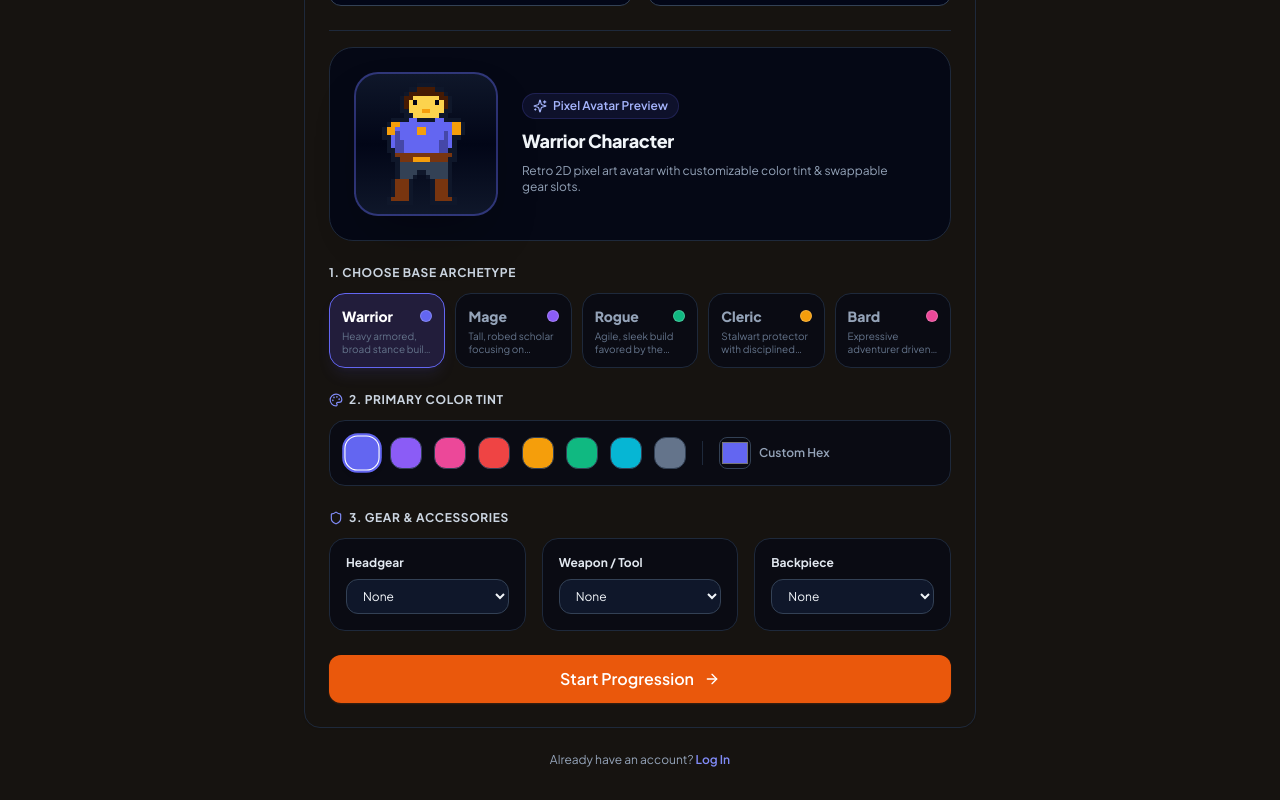
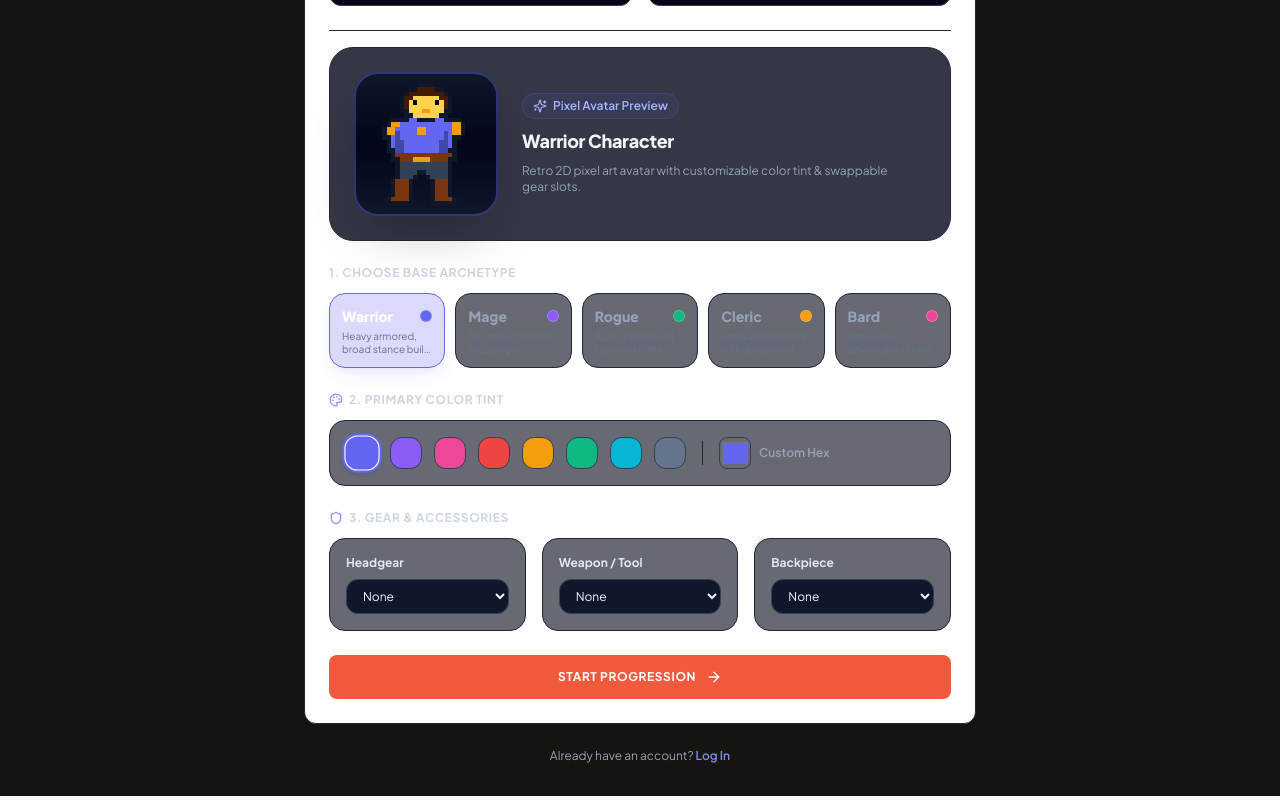
Before and after one commit to dhruvp-dev/kriya, a Next.js app: page /signup in a window 1280 px wide. Shown: the part 315-1115 px from the top of the page. Built offline with nearby package versions, Linux system fonts and the light colour scheme.

Commit message:
style: align UI components (Toast, Button, Card, Badge) with Retro-Futuristic Editorial system

```diff
--- a/components/ui/Badge.tsx
+++ b/components/ui/Badge.tsx
@@ -8,21 +8,21 @@ export interface BadgeProps extends React.HTMLAttributes<HTMLSpanElement> {
 
 export function Badge({ variant = 'default', className, children, ...props }: BadgeProps) {
   const variants = {
-    default: 'bg-slate-800 text-slate-300 border-slate-700',
-    easy: 'bg-emerald-500/10 text-emerald-400 border-emerald-500/30',
-    medium: 'bg-blue-500/10 text-blue-400 border-blue-500/30',
-    hard: 'bg-purple-500/10 text-purple-400 border-purple-500/30',
-    epic: 'bg-amber-500/10 text-amber-400 border-amber-500/30 font-semibold',
-    strength: 'bg-rose-500/10 text-rose-400 border-rose-500/30',
-    intellect: 'bg-sky-500/10 text-sky-400 border-sky-500/30',
-    discipline: 'bg-teal-500/10 text-teal-400 border-teal-500/30',
-    creativity: 'bg-pink-500/10 text-pink-400 border-pink-500/30',
+    default: 'bg-[#F7F5F0] text-[#171A21] border-[#E5E1D9]',
+    easy: 'bg-[#ECFDF5] text-[#2E9B72] border-[#A7F3D0]',
+    medium: 'bg-[#EFF6FF] text-[#2563EB] border-[#BFDBFE]',
+    hard: 'bg-[#F5F3FF] text-[#7C3AED] border-[#DDD6FE]',
+    epic: 'bg-[#FFFBEB] text-[#D97706] border-[#FDE68A] font-bold',
+    strength: 'bg-[#FEF2F2] text-[#DC2626] border-[#FCA5A5]',
+    intellect: 'bg-[#EFF6FF] text-[#2563EB] border-[#BFDBFE]',
+    discipline: 'bg-[#ECFDF5] text-[#2E9B72] border-[#A7F3D0]',
+    creativity: 'bg-[#F5F3FF] text-[#7C3AED] border-[#DDD6FE]',
   };
 
   return (
     <span
       className={cn(
-        'inline-flex items-center px-2.5 py-0.5 rounded-full text-xs font-medium border capitalize',
+        'inline-flex items-center px-2.5 py-0.5 rounded-md text-xs font-semibold border capitalize font-sans',
         variants[variant],
         className
       )}
--- a/components/ui/Button.tsx
+++ b/components/ui/Button.tsx
@@ -25,36 +25,35 @@ export const Button = React.forwardRef<HTMLButtonElement, ButtonProps>(
     ref
   ) => {
     const baseStyles =
-      'inline-flex items-center justify-center font-semibold rounded-xl transition-all focus:outline-none focus:ring-2 focus:ring-offset-2 focus:ring-offset-[#161310] disabled:opacity-50 disabled:cursor-not-allowed select-none';
+      'inline-flex items-center justify-center font-bold rounded-lg transition-colors focus:outline-none focus:ring-2 focus:ring-offset-2 focus:ring-offset-[#F7F5F0] disabled:opacity-50 disabled:cursor-not-allowed select-none font-sans';
 
     const variants = {
       primary:
-        'bg-[#EA580C] hover:bg-[#C2410C] text-white shadow-sm shadow-[#EA580C]/20 focus:ring-[#EA580C]',
+        'bg-[#F05A3C] hover:bg-[#D9482D] text-white shadow-2xs focus:ring-[#F05A3C]',
       secondary:
-        'bg-[#26221D] hover:bg-[#2E2822] text-[#F5F2ED] border border-[#453D33] focus:ring-[#453D33]',
-      ghost: 'bg-transparent hover:bg-[#26221D]/60 text-[#A89F8F] focus:ring-[#453D33]',
+        'bg-[#FFFFFF] hover:bg-[#F7F5F0] text-[#171A21] border border-[#E5E1D9] focus:ring-[#202B3C]',
+      ghost: 'bg-transparent hover:bg-[#EFECE6] text-[#686C73] hover:text-[#171A21] focus:ring-[#E5E1D9]',
       danger:
-        'bg-rose-600 hover:bg-rose-500 text-white shadow-sm shadow-rose-600/20 focus:ring-rose-500',
-      gold: 'bg-[#F59E0B] hover:bg-[#D97706] text-[#161310] font-bold shadow-sm shadow-[#F59E0B]/20 focus:ring-[#F59E0B]',
+        'bg-[#DC2626] hover:bg-[#B91C1C] text-white shadow-2xs focus:ring-[#DC2626]',
+      gold: 'bg-[#FFB547] hover:bg-[#D97706] text-[#171A21] font-bold shadow-2xs focus:ring-[#FFB547]',
     };
 
     const sizes = {
-      sm: 'px-3 py-1.5 h-9 text-xs gap-1.5',
-      md: 'px-4 py-2.5 h-11 text-sm gap-2',
-      lg: 'px-6 py-3.5 h-12 text-base gap-2.5',
+      sm: 'px-3 py-1.5 h-8 text-xs gap-1.5',
+      md: 'px-4 py-2 h-10 text-xs uppercase tracking-wider gap-2',
+      lg: 'px-5 py-2.5 h-11 text-xs uppercase tracking-wider gap-2.5',
     };
 
     return (
       <motion.button
         ref={ref}
         whileTap={{ scale: disabled || isLoading ? 1 : 0.98 }}
-        whileHover={{ scale: disabled || isLoading ? 1 : 1.01 }}
         className={cn(baseStyles, variants[variant], sizes[size], className)}
         disabled={disabled || isLoading}
         {...props}
       >
         {isLoading ? (
-          <span className="inline-block w-4 h-4 border-2 border-current border-t-transparent rounded-full animate-spin mr-1" />
+          <span className="inline-block w-3.5 h-3.5 border-2 border-current border-t-transparent rounded-full animate-spin mr-1" />
         ) : null}
         {children}
       </motion.button>
--- a/components/ui/Card.tsx
+++ b/components/ui/Card.tsx
@@ -9,8 +9,8 @@ export function Card({ className, hoverEffect = false, children, ...props }: Car
   return (
     <div
       className={cn(
-        'glass-panel rounded-2xl p-6 border border-[#453D33]/60 shadow-sm transition-all',
-        hoverEffect && 'glass-panel-hover',
+        'bg-[#FFFFFF] rounded-xl p-6 border border-[#E5E1D9] shadow-2xs transition-all font-sans',
+        hoverEffect && 'hover:border-[#C8C3B8] hover:shadow-xs',
         className
       )}
       {...props}
--- a/components/ui/Toast.tsx
+++ b/components/ui/Toast.tsx
@@ -37,33 +37,33 @@ export function ToastProvider({ children }: { children: React.ReactNode }) {
   return (
     <ToastContext.Provider value={{ showToast }}>
       {children}
-      <div className="fixed bottom-5 right-5 z-50 flex flex-col gap-2 pointer-events-none max-w-sm w-full px-4">
+      <div className="fixed bottom-5 right-5 z-50 flex flex-col gap-2 pointer-events-none max-w-sm w-full px-4 font-sans">
         <AnimatePresence>
           {toasts.map((toast) => (
             <motion.div
               key={toast.id}
-              initial={{ opacity: 0, y: 20, scale: 0.9 }}
+              initial={{ opacity: 0, y: 16, scale: 0.95 }}
               animate={{ opacity: 1, y: 0, scale: 1 }}
-              exit={{ opacity: 0, scale: 0.9, transition: { duration: 0.15 } }}
-              className={`pointer-events-auto flex items-center justify-between gap-3 p-4 rounded-xl shadow-xl border backdrop-blur-md ${
+              exit={{ opacity: 0, scale: 0.95, transition: { duration: 0.15 } }}
+              className={`pointer-events-auto flex items-center justify-between gap-3 p-4 rounded-xl shadow-lg border ${
                 toast.type === 'success'
-                  ? 'bg-emerald-950/80 border-emerald-500/30 text-emerald-200'
+                  ? 'bg-[#ECFDF5] border-[#A7F3D0] text-[#065F46]'
                   : toast.type === 'error'
-                  ? 'bg-rose-950/80 border-rose-500/30 text-rose-200'
-                  : 'bg-slate-900/80 border-slate-700/50 text-slate-200'
+                  ? 'bg-[#FEF2F2] border-[#FCA5A5] text-[#991B1B]'
+                  : 'bg-[#FFFFFF] border-[#E5E1D9] text-[#171A21]'
               }`}
             >
-              <div className="flex items-center gap-2.5 text-sm font-medium">
-                {toast.type === 'success' && <CheckCircle2 className="w-5 h-5 text-emerald-400 shrink-0" />}
-                {toast.type === 'error' && <AlertCircle className="w-5 h-5 text-rose-400 shrink-0" />}
-                {toast.type === 'info' && <Info className="w-5 h-5 text-indigo-400 shrink-0" />}
+              <div className="flex items-center gap-2.5 text-xs font-semibold">
+                {toast.type === 'success' && <CheckCircle2 className="w-4 h-4 text-[#2E9B72] shrink-0" />}
+                {toast.type === 'error' && <AlertCircle className="w-4 h-4 text-[#DC2626] shrink-0" />}
+                {toast.type === 'info' && <Info className="w-4 h-4 text-[#202B3C] shrink-0" />}
                 <span>{toast.message}</span>
               </div>
               <button
                 onClick={() => removeToast(toast.id)}
-                className="text-slate-400 hover:text-slate-200 transition-colors p-1"
+                className="text-[#686C73] hover:text-[#171A21] transition-colors p-1"
               >
-                <X className="w-4 h-4" />
+                <X className="w-3.5 h-3.5" />
               </button>
             </motion.div>
           ))}
```
